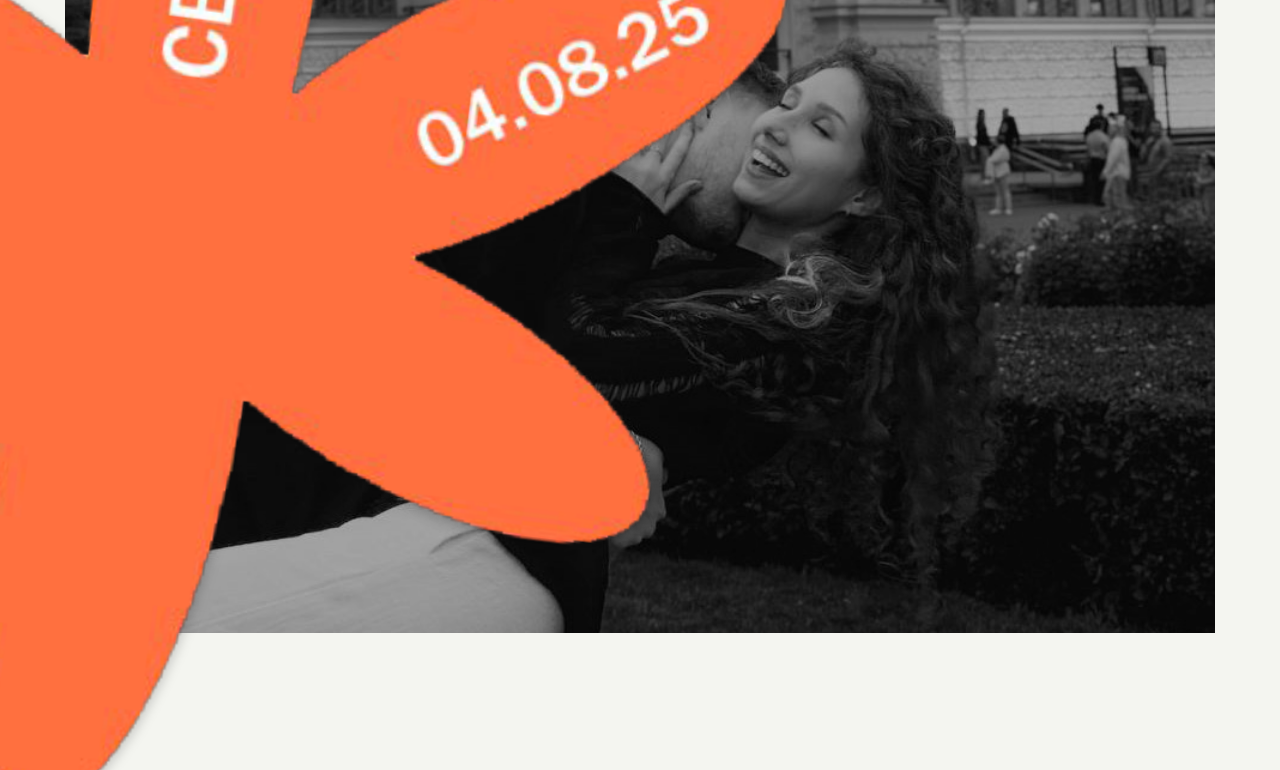
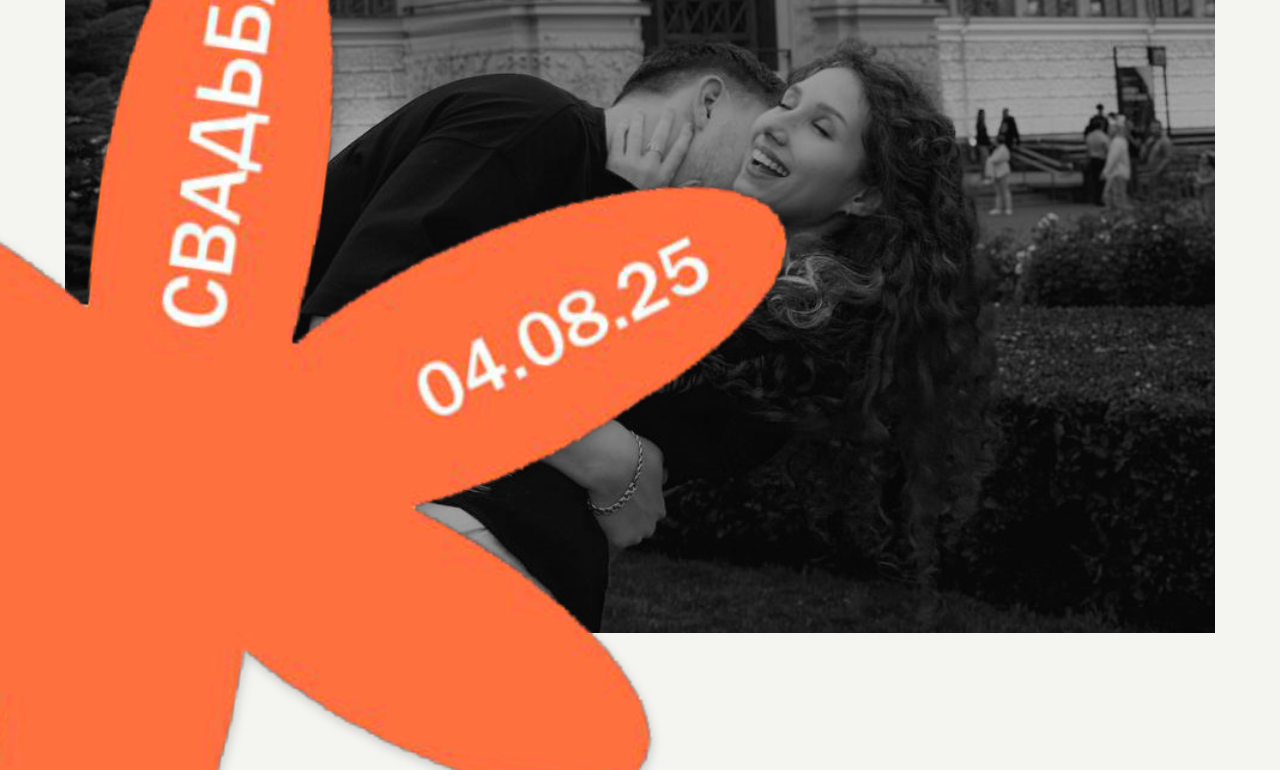
Before and after one commit to celebratelove/celebratelove.github.io, a plain HTML site: page index.html in a window 1280 px wide. Shown: the part 327-1097 px from the top of the page. Drawn offline with Linux system fonts and the light colour scheme.

Commit message:
Update index.html

```diff
--- a/index.html
+++ b/index.html
@@ -16,7 +16,7 @@
             <span class="name-bottom">& Ева</span>
         </h1>
     </section>
-    <div class="flower-divider flower-left" style="margin-top: -1000px; width: 1200px; height: 1200px; background-image: url('images/flower-orange-text.png');"></div>
+    <div class="flower-divider flower-left" style="margin-top: -750px; width: 1200px; height: 1200px; background-image: url('images/flower-orange-text.png');"></div>
     <section class="invitation">
         <h2>Дорогие друзья!</h2>
         <p>
```
